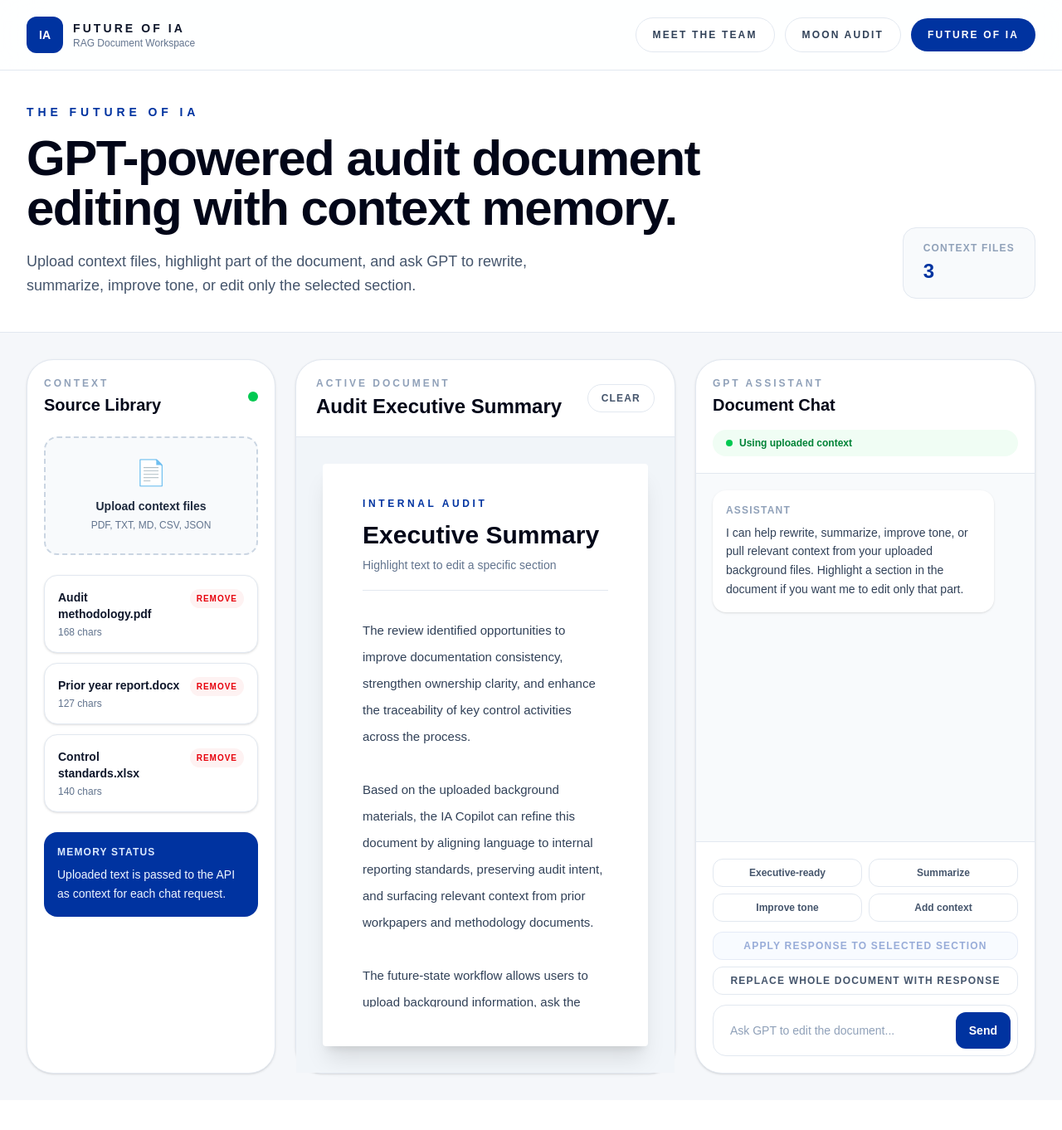
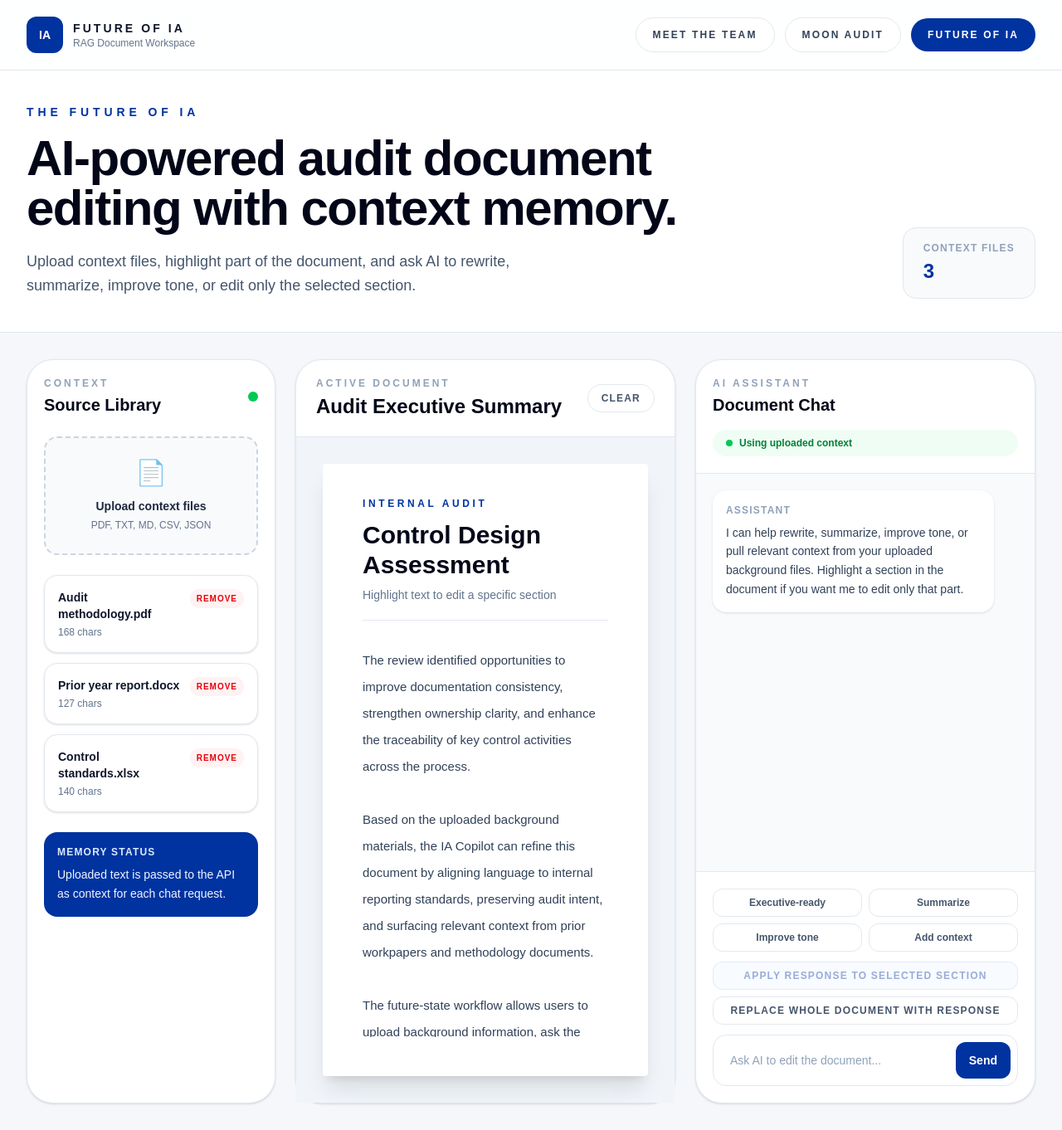
Before and after one commit to dodeyash/mission-control-site, a Next.js app: page /future-of-ia in a window 1280 px wide. Shown: the whole page at 83% size. Before the commit the page ends 1326 px from the top, so only its background shows below. Built offline with nearby package versions, Linux system fonts and the light colour scheme.

Commit message:
Update homepage stats

```diff
--- a/app/future-of-ia/page.tsx
+++ b/app/future-of-ia/page.tsx
@@ -325,12 +325,12 @@ The future-state workflow allows users to upload background information, ask the
           <div className="mt-4 flex flex-col justify-between gap-6 lg:flex-row lg:items-end">
             <div>
               <h1 className="max-w-4xl text-5xl font-black leading-none tracking-tight md:text-6xl">
-                GPT-powered audit document editing with context memory.
+                AI-powered audit document editing with context memory.
               </h1>
 
               <p className="mt-5 max-w-2xl text-lg leading-relaxed text-slate-600">
                 Upload context files, highlight part of the document, and ask
-                GPT to rewrite, summarize, improve tone, or edit only the
+                AI to rewrite, summarize, improve tone, or edit only the
                 selected section.
               </p>
             </div>
@@ -450,7 +450,7 @@ The future-state workflow allows users to upload background information, ask the
                     Internal Audit
                   </p>
                   <h1 className="mt-3 text-3xl font-black">
-                    Executive Summary
+                    Control Design Assessment
                   </h1>
                   <p className="mt-2 text-sm text-slate-500">
                     Highlight text to edit a specific section
@@ -484,7 +484,7 @@ The future-state workflow allows users to upload background information, ask the
           <aside className="flex flex-col rounded-[2rem] border border-slate-200 bg-white shadow-sm">
             <div className="border-b border-slate-200 px-5 py-5">
               <p className="text-xs font-black uppercase tracking-[0.25em] text-slate-400">
-                GPT Assistant
+                AI Assistant
               </p>
               <h2 className="mt-1 text-xl font-black">Document Chat</h2>
 
@@ -612,8 +612,8 @@ The future-state workflow allows users to upload background information, ask the
                   className="min-w-0 flex-1 bg-transparent px-3 py-3 text-sm outline-none placeholder:text-slate-400"
                   placeholder={
                     selectedText
-                      ? "Ask GPT to edit selected section..."
-                      : "Ask GPT to edit the document..."
+                      ? "Ask AI to edit selected section..."
+                      : "Ask AI to edit the document..."
                   }
                 />
                 <button
```
